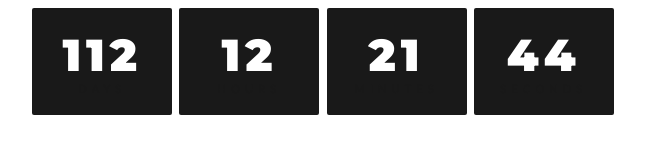
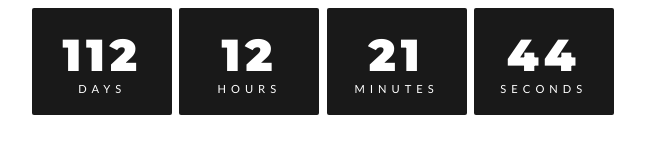
Before and after one commit to YashrajChoudhary/notion-s_widgets, a plain HTML site: page Countdown.html in a window 1280 px wide. Shown: the whole page, without its empty margins (317-962 px from the left). Drawn offline with Linux system fonts and the light colour scheme.

Commit message:
Update Countdown.html

```diff
--- a/Countdown.html
+++ b/Countdown.html
@@ -9,6 +9,7 @@
 
 body{
     background-color: nero;
+    color: #191919;
 }
 
 #timer {
@@ -29,18 +30,22 @@ body{
 
 .days {
   background: #191919;
+    color: #FFFFFF;
 }
 
 .hours {
   background: #191919;
+    color: #FFFFFF;
 }
 
 .minutes {
   background: #191919;
+    color: #FFFFFF;
 }
 
 .seconds {
   background: #191919;
+    color: #FFFFFF;
 }
 
 .numbers {
```
